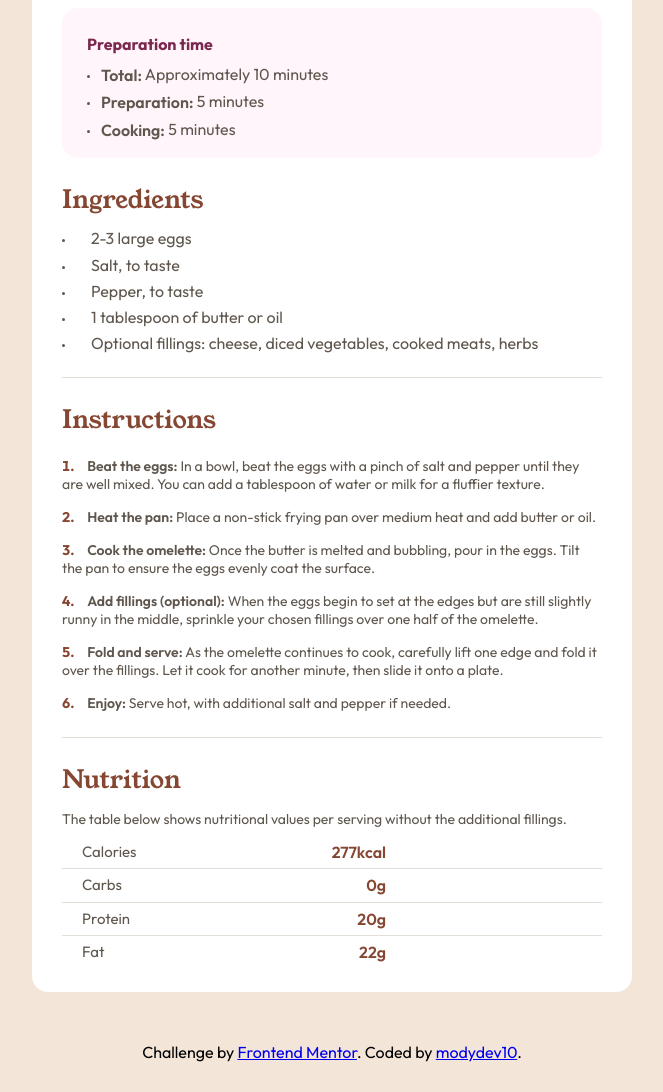
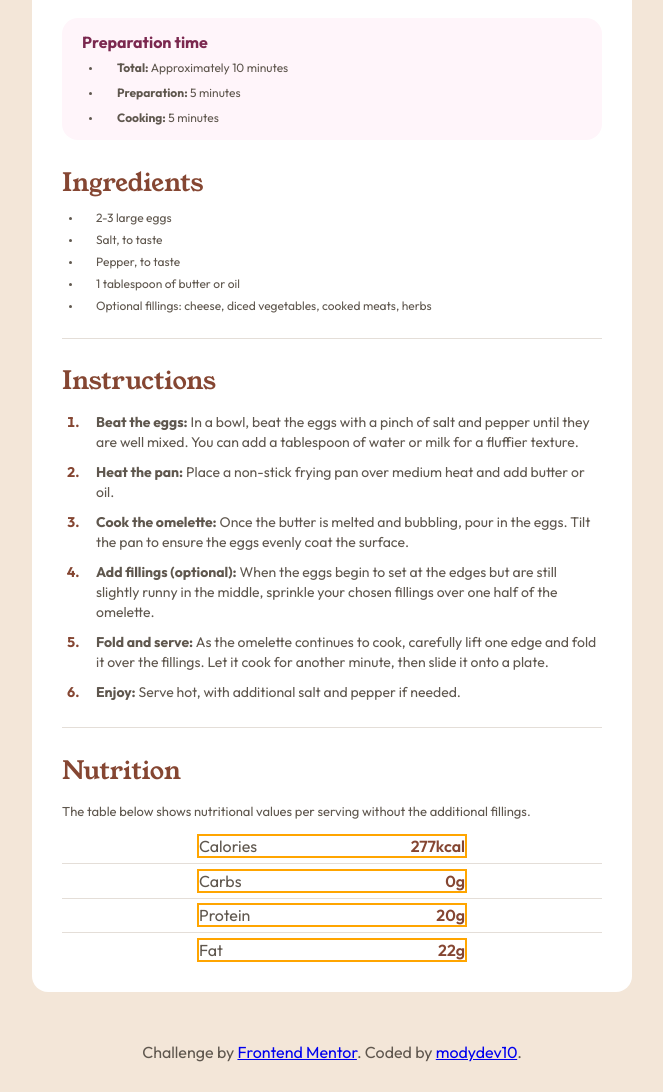
Before and after one commit to modydev10/recipe-page, a plain HTML site: page index.html in a window 1280 px wide. Shown: the part 488-1580 px from the top of the page, without its empty margins (308-971 px from the left). Drawn offline with Linux system fonts and the light colour scheme.

Commit message:
some changes

```diff
--- a/index.html
+++ b/index.html
@@ -35,20 +35,20 @@
     <section class="preparation-time">
       <span class="preparation-time-span">Preparation time</span>
       <ul>
-        <li><span><span class="highlighted">Total:</span> Approximately 10 minutes</span></li>
-        <li><span><span class="highlighted">Preparation:</span> 5 minutes</span></li>
-        <li><span><span class="highlighted">Cooking:</span> 5 minutes</span></li>
+        <li><strong>Total:</strong> Approximately 10 minutes</li>
+        <li><strong>Preparation:</strong> 5 minutes</li>
+        <li><strong>Cooking:</strong> 5 minutes</li>
       </ul>
     </section>
 
     <section class="ingredients">
       <span class="section-title">Ingredients</span>
       <ul>
-        <li><span>2-3 large eggs</span></li>
-        <li><span>Salt, to taste</span></li>
-        <li><span>Pepper, to taste</span></li>
-        <li><span>1 tablespoon of butter or oil</span></li>
-        <li><span>Optional fillings: cheese, diced vegetables, cooked meats, herbs</span></li>
+        <li>2-3 large eggs</li>
+        <li>Salt, to taste</li>
+        <li>Pepper, to taste</li>
+        <li>1 tablespoon of butter or oil</li>
+        <li>Optional fillings: cheese, diced vegetables, cooked meats, herbs</li>
       </ul>
     </section>
 
@@ -57,16 +57,16 @@
     <section class="instructions">
       <span class="section-title">Instructions</span>
       <ol>
-        <li><span>Beat the eggs:</span> In a bowl, beat the eggs with a pinch of salt and pepper until they are well mixed.
+        <li><strong>Beat the eggs:</strong> In a bowl, beat the eggs with a pinch of salt and pepper until they are well mixed.
           You can add a tablespoon of water or milk for a fluffier texture.</li>
-        <li><span>Heat the pan:</span> Place a non-stick frying pan over medium heat and add butter or oil.</li>
-        <li><span>Cook the omelette:</span> Once the butter is melted and bubbling, pour in the eggs. Tilt the pan to ensure
+        <li><strong>Heat the pan:</strong> Place a non-stick frying pan over medium heat and add butter or oil.</li>
+        <li><strong>Cook the omelette:</strong> Once the butter is melted and bubbling, pour in the eggs. Tilt the pan to ensure
           the eggs evenly coat the surface.</li>
-        <li><span>Add fillings (optional):</span> When the eggs begin to set at the edges but are still slightly runny in the
+        <li><strong>Add fillings (optional):</strong> When the eggs begin to set at the edges but are still slightly runny in the
           middle, sprinkle your chosen fillings over one half of the omelette.</li>
-        <li><span>Fold and serve:</span> As the omelette continues to cook, carefully lift one edge and fold it over the
+        <li><strong>Fold and serve:</strong> As the omelette continues to cook, carefully lift one edge and fold it over the
           fillings. Let it cook for another minute, then slide it onto a plate.</li>
-        <li><span>Enjoy:</span> Serve hot, with additional salt and pepper if needed.</li>
+        <li><strong>Enjoy:</strong> Serve hot, with additional salt and pepper if needed.</li>
       </ol>
     </section>
 
@@ -77,22 +77,28 @@
       <span class="nutrition-description">The table below shows nutritional values per serving without the additional fillings.</span>
 
       <div class="facts-label">
-        <div class="flex">
+        <div class="flex-container">
           <span class="macronutrients">Calories</span>
           <span class="amount">277kcal</span>
         </div>
+
         <div class="seperator"></div>
-        <div class="flex">
+
+        <div class="flex-container">
           <span class="macronutrients">Carbs</span>
           <span class="amount">0g</span>
         </div>
+
         <div class="seperator"></div>
-        <div class="flex">
+
+        <div class="flex-container">
           <span class="macronutrients">Protein</span>
           <span class="amount">20g</span>
         </div>
+
         <div class="seperator"></div>
-        <div class="flex">
+
+        <div class="flex-container">
           <span class="macronutrients">Fat</span>
           <span class="amount">22g</span>
         </div>
--- a/style.css
+++ b/style.css
@@ -36,6 +36,20 @@ body {
     place-items: center;
     background: var(--Stone100);
     padding: 80px 0px;
+    color: var(--Stone600);
+}
+
+.section-title {
+    color: var(--Brown800);
+    font-family: "Young Serif";
+    font-size: 25px;
+}
+
+.seperator {
+    width: 100%;
+    height: 0.7px;
+    background: var(--Stone150);
+    align-self: center;
 }
 
 
@@ -44,15 +58,11 @@ body {
     width: 600px;
     max-width: 90%;
     height: 1400px;
-    /* max-height: fit-content; */
     padding: 30px;
-    /* position: absolute; */
     border-radius: 16px;
     display: flex;
     flex-direction: column;
-    justify-content: space-between;
-    gap: 20px;
-    /* align-items: center; */
+    gap: 25px;
 }
 
 
@@ -61,36 +71,30 @@ body {
     border-radius: 12px;
 }
 
+/* the first section: title */
 section.title {
-    /* border: 2px solid red; */
-    height: 90px;
     font-size: 14px;
     display: flex;
     flex-direction: column;
-    justify-content: space-between;
+    gap: 10px;
 }
 
 section.title span.title {
     color: #000;
     font-family: 'Young Serif';
     font-size: 25px;
-    margin-bottom: 15px;
 }
 
 
 section.preparation-time {
     background: var(--Rose50);
     border-radius: 16px;
-    height: 150px;
-    padding: 25px 0 20px 25px;
+    height: 140px;
+    padding-left: 20px;
     display: flex;
     flex-direction: column;
     justify-content: center;
-    gap: 10px;
-}
-
-span, li {
-    color: var(--Stone600)
+    gap: 8px;
 }
 
 .preparation-time-span {
@@ -99,90 +103,67 @@ span, li {
 }
 
 section.preparation-time ul {
-    list-style-position: inside;
-    font-size: 14px;
-    /* border: 2px solid blue; */
-    height: 200px;
     display: flex;
     flex-direction: column;
-    justify-content: space-between;
-}
-
-section.preparation-time span {
-    font-size: 16px;
-    position: relative;
-    top: 1px;
-}
-
-.highlighted {
-    font-weight: 600;
-    /* font-size: 20px; */
+    justify-content: center;
+    gap: 10px;
+    padding-left: 20px
 }
 
 section.preparation-time ul li {
-    font-size: 10px;
+    padding-inline-start: 15px;
+    font-size: 12px;
+}
+
+section.preparation-time ul li::marker {
+    font-size: 9px;
 }
 
 
-.section-title {
-    color: var(--Brown800);
-    font-family: "Young Serif";
-    font-size: 25px;
-
-}
-
+/* the second section: ingredients */
 section.ingredients {
-    /* border: 2px solid red; */
-    height: 170px;
     display: flex;
     flex-direction: column;
-    justify-content: space-between;
+    justify-content: center;
+    gap: 10px
 }
 
 section.ingredients ul {
-    height: 125px;
+    padding-left: 20px;
     display: flex;
     flex-direction: column;
-    justify-content: space-between;
-    list-style-position: inside;
-    /* border: 2px solid blue; */
-}
-
-section.ingredients ul li span {
-    padding-left: 15px;
-    font-size: 16px;
-    position: relative;
-    top: 1px;
+    gap: 7px;
 }
 
 section.ingredients ul li {
-    font-size: 10px;
+    font-size: 12px;
+    padding-inline-start: 14px;
 }
 
-.seperator {
-    width: 100%;
-    height: 0.7px;
-    background: var(--Stone150);
-    align-self: center;
-    /* margin: 20px */
+section.ingredients ul li::marker {
+    font-size: 9px;
 }
 
 
 
+/* the third section: instructions */
+section.instructions {
+    display: flex;
+    flex-direction: column;
+    gap: 14px;
+}
 
 section.instructions ol {
-    list-style-position: inside;
-    margin-top: 20px;
-    height: auto;
+    padding-left: 20px;
     display: flex;
     flex-direction: column;
-    gap: 15px;
+    gap: 10px;
     font-size: 14px;
 }
 
-section.instructions ol li span {
-    font-weight: 600;
-    padding-left: 10px;
+section.instructions ol li {
+    line-height: 20px;
+    padding-inline-start: 14px;
 }
 
 section.instructions ol li::marker {
@@ -190,36 +171,40 @@ section.instructions ol li::marker {
     font-weight: 700;
 }
 
+
+/* the fourth section: nutrition */
 section.nutrition {
+    /* border: 2px solid red; */
+    display: flex;
+    flex-direction: column;
+    justify-content: center;
+    gap: 15px;
+}
+
+.nutrition-description {
+    font-size: 13px;
+}
+
+.facts-label {
     /* border: 2px solid blue; */
     display: flex;
     flex-direction: column;
-    height: 200px;
-    justify-content: space-between;
-    position: relative;
-    /* top: -10px; */
+    justify-content: flex-end;
+    gap: 5px;
 }
 
 
-.facts-label {
-    /* border: 2px solid red; */
-    display: flex;
-    flex-direction: column;
-    justify-content: space-between;
-    height: 60%;
-}
-
-.nutrition-description {
-    font-size: 14px;
-}
-
-section.nutrition .flex {
-    /* border: 2px solid orange; */
-    width: 60%;
+section.nutrition .flex-container {
+    border: 2px solid orange;
+    width: 50%;
+    align-self: center;
     display: flex;
     justify-content: space-between;
-    padding-left: 20px;
-    font-size: 15px;
+    /* gap: 20px; */
+    /* padding: 0 50px; */
+    /* gap: 200px; */
+    /* padding-left: 23px; */
+    /* font-size: 15px; */
 }
 
 
```
